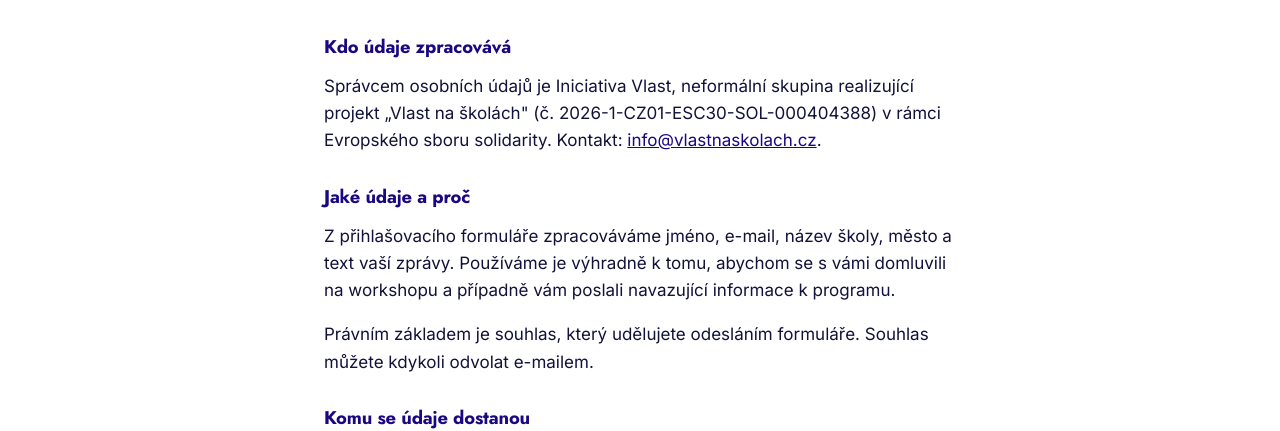
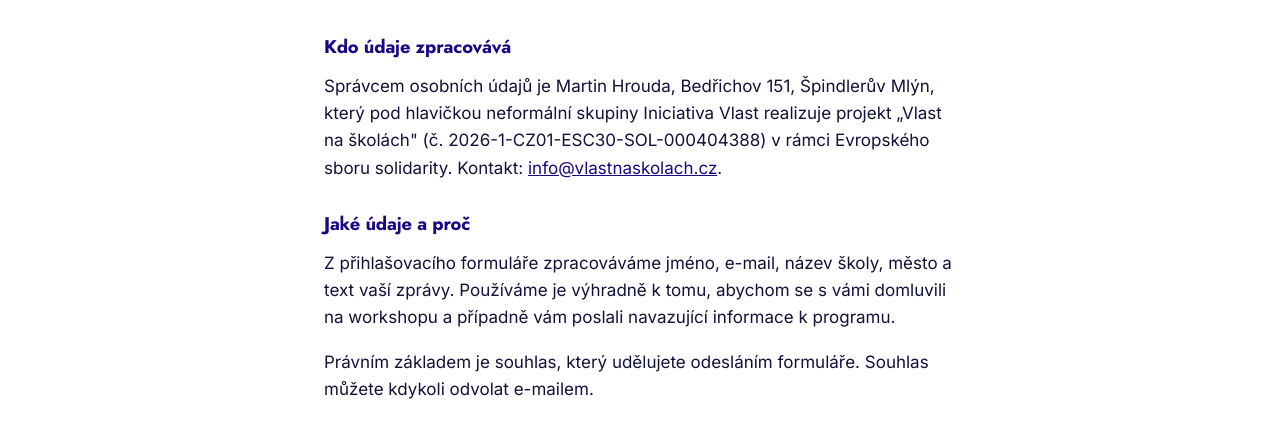
Before and after one commit to martinhrouda/vlastnaskolach, a plain HTML site: page gdpr.html in a window 1280 px wide. Shown: the part 376-807 px from the top of the page. Drawn offline with Linux system fonts and the light colour scheme.

Commit message:
Oprava formulare

```diff
--- a/gdpr.html
+++ b/gdpr.html
@@ -29,7 +29,7 @@
     <p class="lead">Tato stránka popisuje, jaké údaje o vás zpracováváme, když nám napíšete přes formulář na tomto webu.</p>
 
     <h3 style="margin-top:2.5rem">Kdo údaje zpracovává</h3>
-    <p>Správcem osobních údajů je Iniciativa Vlast, neformální skupina realizující projekt „Vlast na školách" (č. 2026-1-CZ01-ESC30-SOL-000404388) v rámci Evropského sboru solidarity. Kontakt: <a href="mailto:info@vlastnaskolach.cz">info@vlastnaskolach.cz</a>.</p>
+    <p>Správcem osobních údajů je Martin Hrouda, Bedřichov 151, Špindlerův Mlýn, který pod hlavičkou neformální skupiny Iniciativa Vlast realizuje projekt „Vlast na školách" (č. 2026-1-CZ01-ESC30-SOL-000404388) v rámci Evropského sboru solidarity. Kontakt: <a href="mailto:info@vlastnaskolach.cz">info@vlastnaskolach.cz</a>.</p>
 
     <h3 style="margin-top:2rem">Jaké údaje a proč</h3>
     <p>Z přihlašovacího formuláře zpracováváme jméno, e-mail, název školy, město a text vaší zprávy. Používáme je výhradně k tomu, abychom se s vámi domluvili na workshopu a případně vám poslali navazující informace k programu.</p>
```
Also changed, not shown: index.html (+1 -2 lines).
